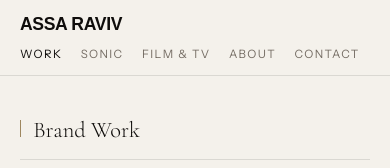
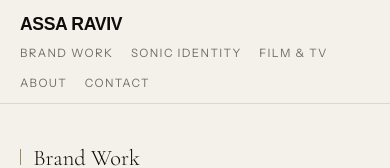
Before and after one commit to assaraviv/website, a plain HTML site: page index.html in a window 390 px wide. Shown: the top 168 px of the page. Drawn offline with nearby package versions, Linux system fonts and the light colour scheme; a web font is replaced by a local one.

Commit message:
Mobile nav: show full labels, wrap onto two rows
On phones (<=600px), "Brand Work" and "Sonic Identity" no longer
truncate to "Work" and "Sonic". The nav-links row now wraps instead
of forcing everything onto one cramped line, with small even gaps
and comfortable tap targets.

Co-Authored-By: Claude Sonnet 5 <noreply@anthropic.com>

```diff
--- a/index.html
+++ b/index.html
@@ -321,12 +321,11 @@ nav {
   .brand-grid .card-row { justify-content: flex-start; }
 }
 @media (max-width: 600px) {
-  /* phones: name on its own line, the links in one row below it */
+  /* phones: name on its own line, the full-label links wrap below it */
   nav { flex-direction: column; align-items: flex-start; gap: 0.3rem; padding: 0.9rem 1.25rem 0.5rem; }
   .nav-name { font-size: 1.1rem; white-space: nowrap; }
-  .nav-links { gap: 1.15rem; }
-  .nav-links a { display: inline-block; font-size: 0.72rem; padding: 0.4rem 0; }
-  .hide-sm { display: none; }
+  .nav-links { flex-wrap: wrap; row-gap: 0.3rem; column-gap: 1.1rem; }
+  .nav-links a { display: inline-block; font-size: 0.72rem; padding: 0.35rem 0; }
   section[id], #contact { scroll-margin-top: 5rem; }
 }
 @media (max-width: 480px) {
```
